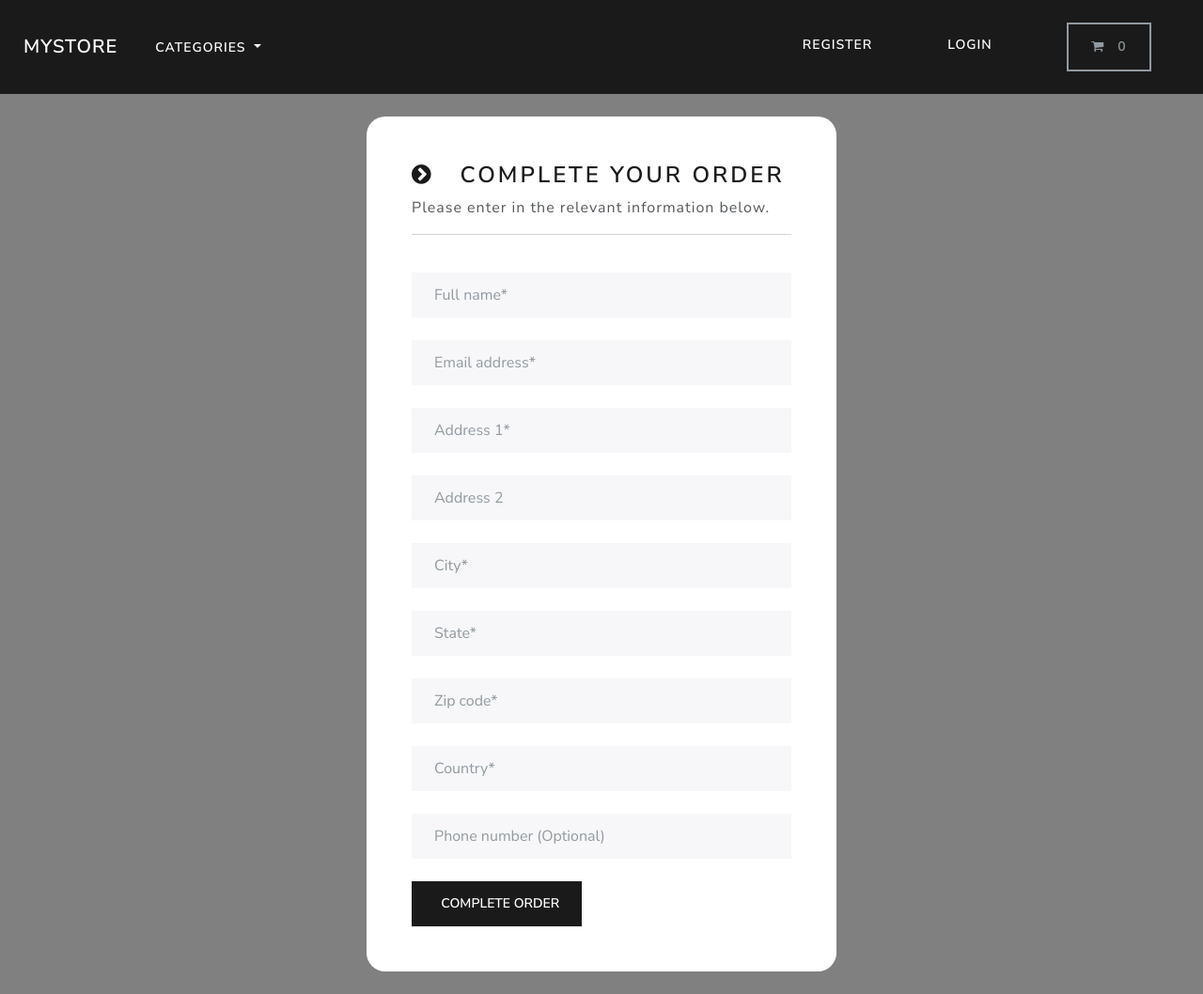
After one commit to francksharif/ecommerce-store, a Django app: page /payment/checkout in a window 1280 px wide. The commit adds this page. Shown: the whole page at 94% size. Run offline with Django 5.2, Linux system fonts and the light colour scheme; data that the repository does not hold is empty; some libraries are stand-ins or nearby versions.

Commit message:
creating the checkout view and building the checkout functionnality and template

```diff
--- /dev/null
+++ b/payment/templates/payment/checkout.html
@@ -0,0 +1,169 @@
+
+{% include "store/base.html" %}
+
+
+{% load static %}
+
+
+{% block content %}
+
+<style>
+
+    body
+    {
+
+        background-color: gray;
+
+    }
+
+
+</style>
+
+
+    <body>
+
+        <br>
+
+        <div class="container bg-white shadow-md p-5" style="width:500px; border-radius:20px;">
+
+            <form id="form">
+
+                <div>
+
+                    <h3> <i class="fa fa-chevron-circle-right" aria-hidden="true"></i> &nbsp; Complete your order </h3>
+
+                    <p> Please enter in the relevant information below. </p>
+
+
+
+                    <hr>
+
+                    <br>
+
+                    <div class="form-field">
+
+                        <input class="form-control validate" id="name" type="text" placeholder="Full name*" autocomplete="off" value="{{shipping.full_name}}" required>
+
+                    </div>
+
+
+                    <br>
+
+
+                    <div class="form-field">
+
+                        <input class="form-control validate" id="email" type="email" placeholder="Email address*" autocomplete="off" value="{{shipping.email}}" required>
+
+                    </div>
+
+
+                    <br>
+
+
+                    <div class="form-field">
+
+                        <input class="form-control validate" id="address1" type="text" placeholder="Address 1*" autocomplete="off" value="{{shipping.address1}}" required>
+
+                    </div>
+
+
+                    <br>
+
+
+                    <div class="form-field">
+
+                        <input class="form-control validate" id="address2" type="text" placeholder="Address 2" autocomplete="off" value="{{shipping.address2}}" >
+
+                    </div>
+
+
+                    <br>
+
+
+
+                    <div class="form-field">
+
+                        <input class="form-control validate" id="city" type="text" placeholder="City*" autocomplete="off" value="{{shipping.city}}" required>
+
+                    </div>
+
+
+                    <br>
+
+
+                    <div class="form-field">
+
+                        <input class="form-control" id="state" type="text" placeholder="State*" autocomplete="off" value="{{shipping.state}}">
+
+                    </div>
+
+
+                    <br>
+
+
+                    <div class="form-field">
+
+                        <input class="form-control" id="zipcode" type="text" placeholder="Zip code*" autocomplete="off" value="{{shipping.zip_code}}">
+
+                    </div>
+
+                    <br>
+
+
+                    <div class="form-field">
+
+                        <input class="form-control validate" id="country" type="text" placeholder="Country*" autocomplete="off" value="{{shipping.country}}" >
+
+                    </div>
+
+                    <br>
+
+
+                    <div class="form-field">
+
+                        <input class="form-control validate" id="phone_number" type="text" placeholder="Phone number (Optional)" autocomplete="off" value="{{shipping.phone_number}}" >
+
+                    </div>
+
+                </div>
+
+                <br>
+
+
+
+               <button id="complete-order" type="submit" class="btn btn-primary navbar-btn text-white"> &nbsp; Complete order </button>
+
+
+                <br>
+
+
+
+
+            </form>
+
+
+        </div>
+
+
+
+        <br>
+
+
+    </body>
+
+
+
+
+    <script>
+
+
+
+
+
+   </script>
+
+
+
+
+
+{% endblock %}
--- a/payment/urls.py
+++ b/payment/urls.py
@@ -5,4 +5,5 @@ from . import views
 urlpatterns = [
     path('payment_success', views.success, name='payment-success'),
     path('payment_failed', views.success, name='payment-failed'),
+    path('checkout', views.checkout, name='checkout'),
 ]
--- a/payment/views.py
+++ b/payment/views.py
@@ -1,5 +1,21 @@
 from django.shortcuts import render
 
+from payment.models import ShippingAddress
+
 # Create your views here.
+def checkout(request):
+    if request.user.is_authenticated:
+        try:
+            shipping_address = ShippingAddress.objects.get(user=request.user.id)
+            context = {'shipping', shipping_address}
+            return render(request, 'payment/checkout.html', context=context)
+        except:
+            return render(request, 'payment/checkout.html')
+
+    return render(request, 'payment/checkout.html')
+
+
+
+
 def success(request):
     return render(request, 'payment/payment_success.html')
```
Also changed, not shown: cart/templates/cart/cart_summary.html (+6 -1 lines).
